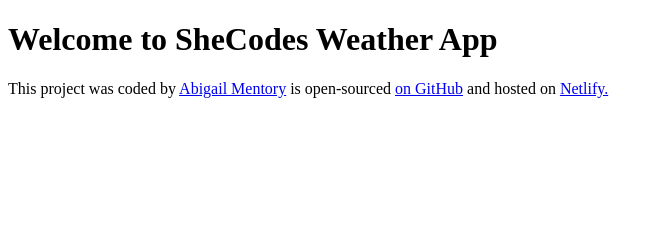
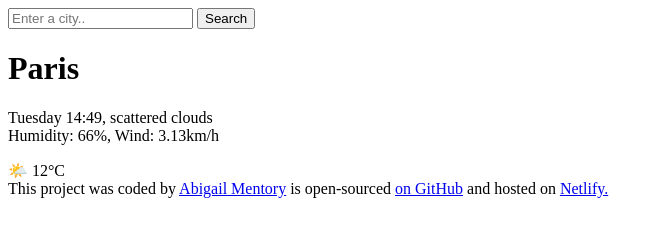
Before and after one commit to Abigail-LU-M/SheCodes-Weather-Project, a plain HTML site: page Index.html in a window 1280 px wide. Shown: the whole page, without its empty margins (0-664 px from the left). Drawn offline with Linux system fonts and the light colour scheme.

Commit message:
Added the HTML

```diff
--- a/Index.html
+++ b/Index.html
@@ -6,7 +6,23 @@
     <title>SheCodes Weather App</title>
   </head>
   <body>
-    <h1>Welcome to SheCodes Weather App</h1>
+    <header>
+      <form>
+        <input type="search" placeholder="Enter a city.." required />
+        <input type="submit" value="Search" />
+      </form>
+    </header>
+    <main>
+      <div>
+        <h1>Paris</h1>
+        <p>
+          Tuesday 14:49, scattered clouds
+          <br />
+          Humidity: 66%, Wind: 3.13km/h
+        </p>
+      </div>
+      <div>🌤️ 12°C</div>
+    </main>
     <footer>
       This project was coded by
       <a href="https://github.com/Abigail-LU-M/" target="_blank">
```
